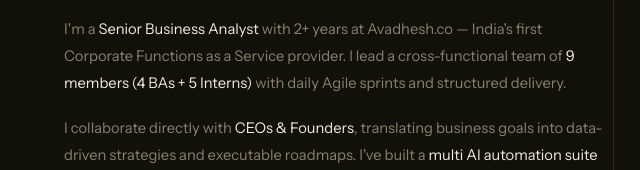
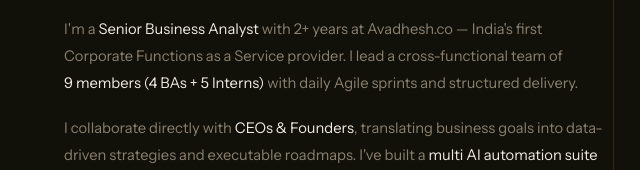
Before and after one commit to Shubh05ccs/Shubham-Portfolio, a plain HTML site: page index.html in a window 1280 px wide. Shown: the part 1180-1350 px from the top of the page, 0-640 px from the left. Drawn offline with nearby package versions, Linux system fonts and the light colour scheme; a web font is replaced by a local one.

Commit message:
Update index.html

```diff
--- a/index.html
+++ b/index.html
@@ -104,7 +104,7 @@ nav::before{content:'';position:absolute;inset:0;background:linear-gradient(to b
 .about-layout{display:grid;grid-template-columns:1fr 1px 1.1fr;gap:0;align-items:start}
 .about-divider{background:var(--border);min-height:300px;margin:0 4rem}
 .about-text p{font-size:.92rem;color:var(--mist);margin-bottom:1.1rem;line-height:1.85}
-.about-text p strong{color:var(--cream);font-weight:400}
+.about-text p strong{color:var(--cream);font-weight:400;white-space:nowrap;}
 .about-tags{display:flex;flex-wrap:wrap;gap:.5rem;margin-top:1.8rem}
 .atag{padding:.35rem .9rem;border:1px solid var(--border);font-size:.68rem;letter-spacing:.1em;text-transform:uppercase;color:var(--mist);transition:all .3s}
 .atag:hover{border-color:var(--gold);color:var(--gold)}
```
